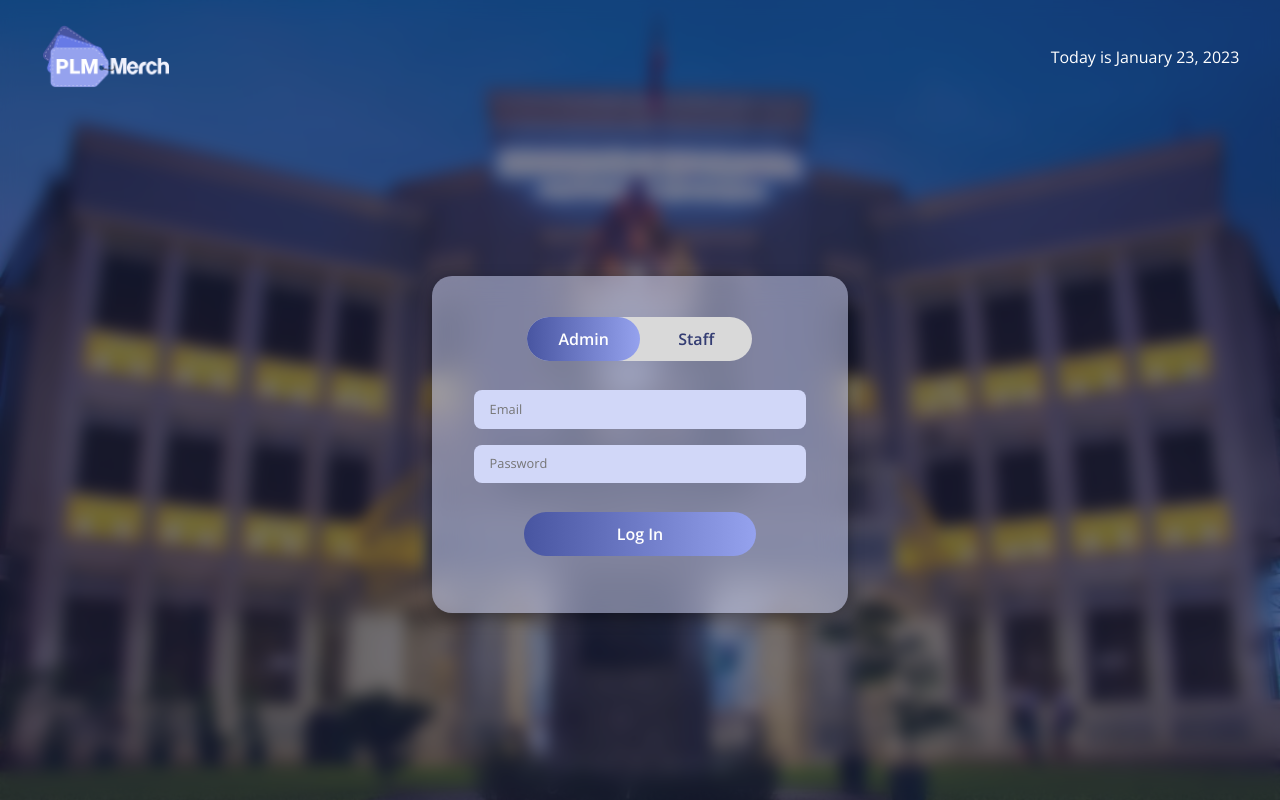
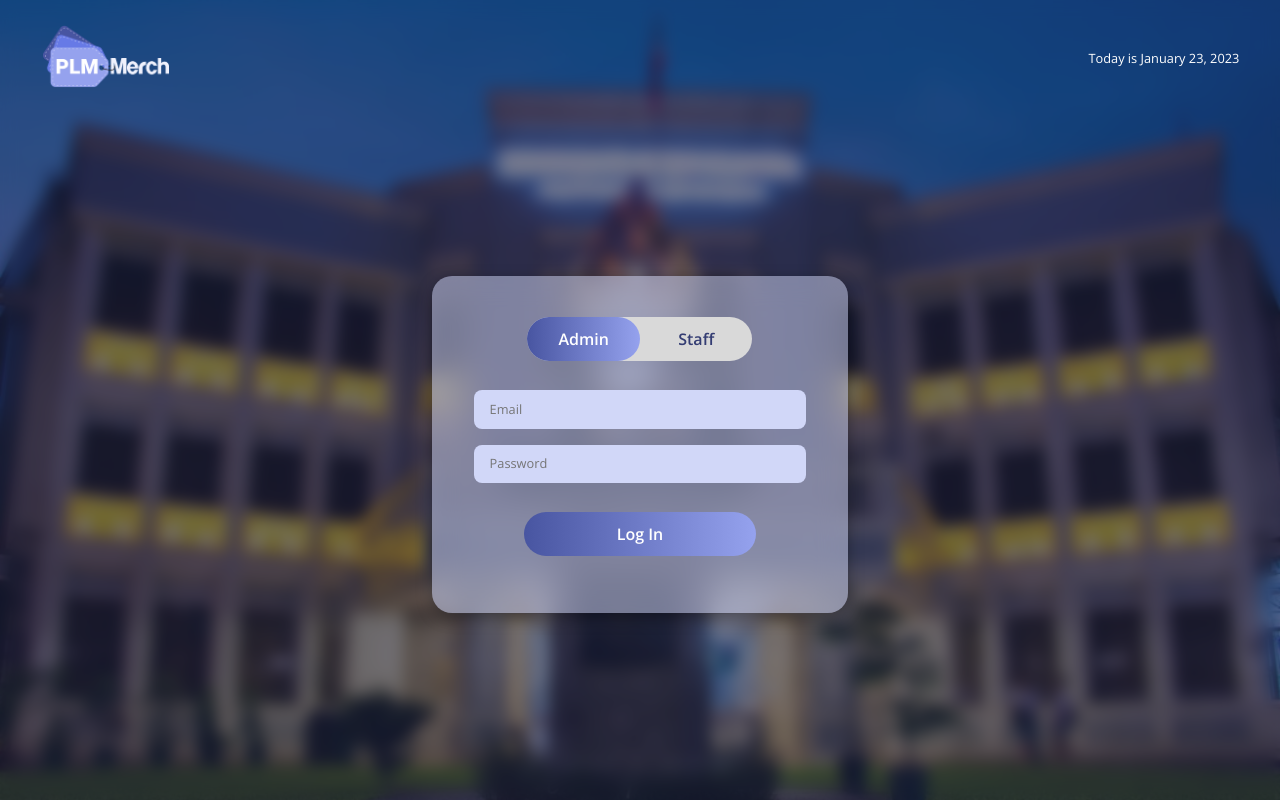
Before and after one commit to nebulemz/ADB-Final-Proj, a PHP site: page / in a window 1280 px wide. Run offline with PHP 8.4, Linux system fonts and the light colour scheme.

Commit message:
resize font-size for cur date

```diff
--- a/index.php
+++ b/index.php
@@ -73,6 +73,10 @@ body {
   display: flex;
   justify-content: space-between;
   align-items: center;
+}
+
+.day span {
+  font-size: .8rem;
 }
 
 .logo-container {
--- a/second_index.php
+++ b/second_index.php
@@ -72,6 +72,10 @@ body {
   display: flex;
   justify-content: space-between;
   align-items: center;
+}
+
+.day span {
+  font-size: .8rem;
 }
 
 .logo-container {
```
Also changed, not shown: pos/admin/index.php (+10 -0 lines).
